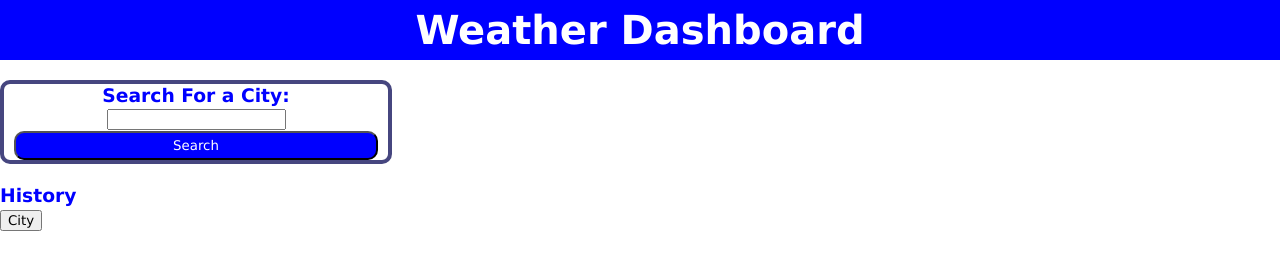
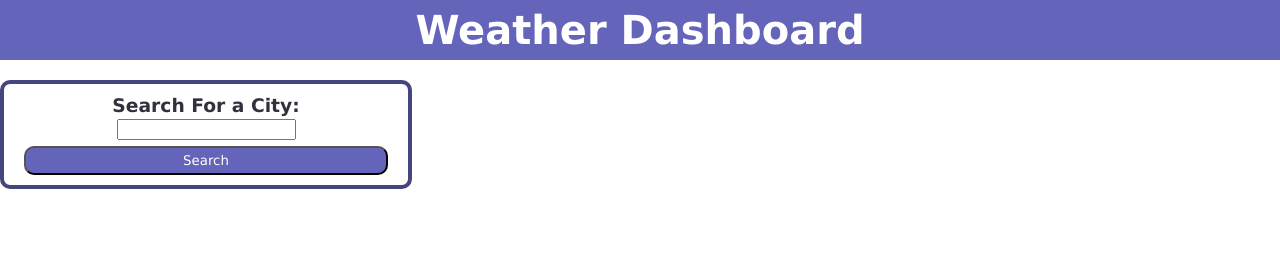
Before and after one commit to crcarmen23/weather-dashboard, a plain HTML site: page index.html in a window 1280 px wide. Drawn offline with nearby package versions, Linux system fonts and the light colour scheme.

Commit message:
added new css styles

```diff
--- a/assets/css/style.css
+++ b/assets/css/style.css
@@ -10,7 +10,7 @@ font-size: 16px;
 }
 
 header {
-    background-color: blue;
+    background-color: rgb(100, 100, 186);
     color: white;
     text-align: center;
     margin: 0;
@@ -22,7 +22,7 @@ header h1 {
 }
 
 h3 {
-color: blue;
+color: rgb(49, 49, 62);
 line-height: 1.25;
 margin: 0;
 font-weight: 700;
@@ -37,6 +37,7 @@ border: solid 4px;
 color: rgb(70, 70, 127);
 border-radius: 10px;
 text-align: center;
+padding: 10px;
 width: 30%;
 }
 
@@ -44,10 +45,11 @@ width: 30%;
     padding: 5px 5px;
     width: 95%;
     display: block;
-    background-color: blue;
+    background-color: rgb(100, 100, 186);
     color: white;
     display: inline;
     border-radius: 10px;
+    margin-top: 5px;
 }
 
 .btn:hover {
@@ -65,7 +67,7 @@ width: 30%;
     margin: 5px;
     border-radius: 10px;
     padding: 5px;
-    background-color: rgb(88, 88, 132);
+    background-color: rgb(72, 105, 203);
     color: white;
 }
 
--- a/assets/js/script.js
+++ b/assets/js/script.js
@@ -32,6 +32,7 @@ var getWeatherData = function (city) {
             console.log(data);
             document.getElementById('current-weather').innerHTML= ''
             var card = document.createElement('div')
+            card.classList.add('card')
             var cityName = document.createElement('h3')
             cityName.innerText= data.name
             card.append(cityName)
@@ -59,7 +60,6 @@ var getWeatherData = function (city) {
 
 function displayWeather(data) {
     console.log(data)
-    // document.getElementById('name').textContent= data.name
 }
 
 function getForecast (latitude, longitude) {
--- a/index.html
+++ b/index.html
@@ -28,10 +28,6 @@
       <h2 id="name"></h2>
     </div>
     <div class="container">
-      <div>
-        <h3>History</h3>
-        <button>City</button>
-      </div>
       <div id="forecast">
       </div>
     </div>
```
Also changed, not shown: 1 other file.
